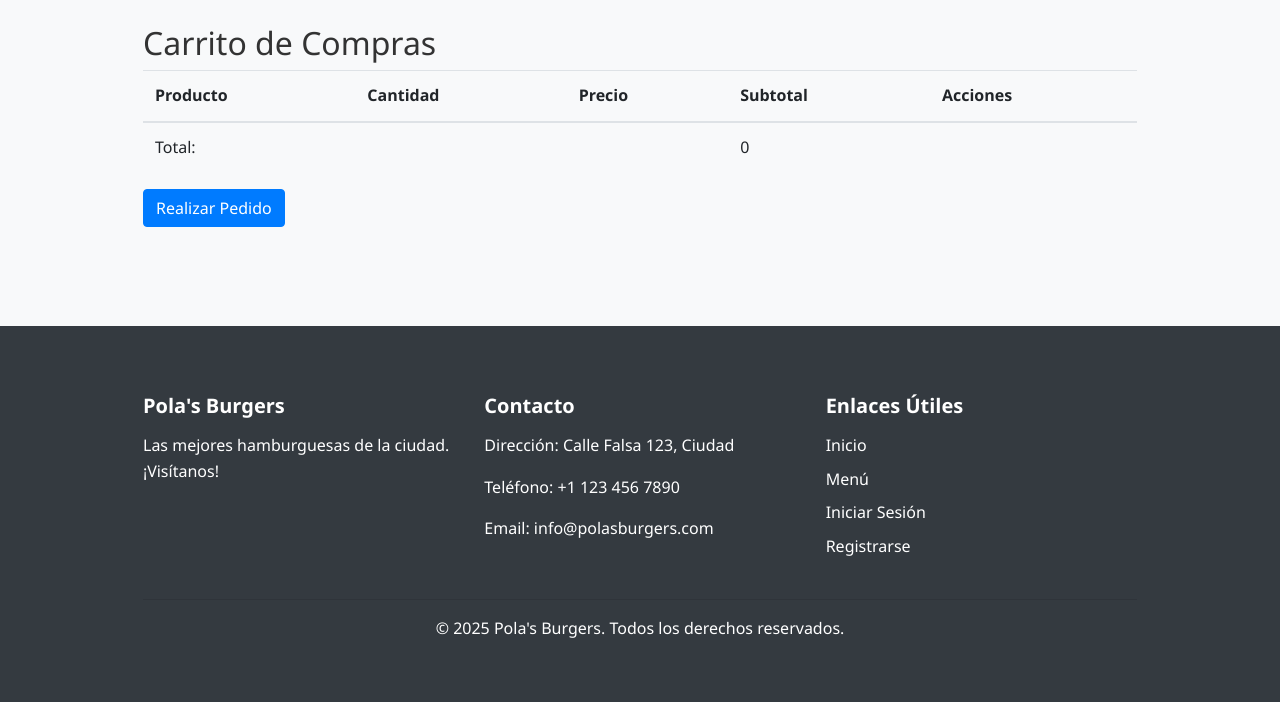
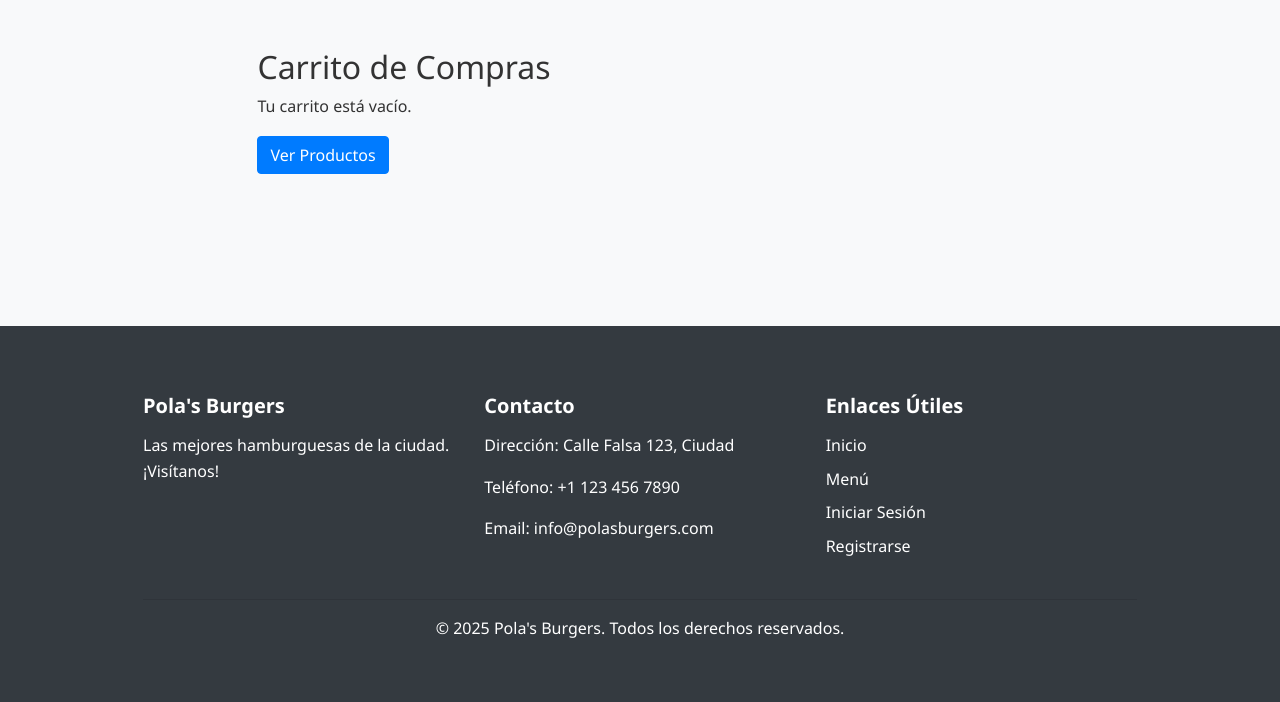
Before and after one commit to CristianMarcus/BurgersPolas, a Django app: page /ver_carrito/ in a window 1280 px wide. Shown: the part 98-800 px from the top of the page. Run offline with Django 5.2, Linux system fonts and the light colour scheme; some libraries are stand-ins or nearby versions.

Commit message:
Actualizar nombres de URL para consistencia; modificar plantillas y formularios para incluir validaciones en dirección y teléfono de clientes anónimos.

```diff
--- a/polasburgers/pedidos/templates/pedidos/carrito.html
+++ b/polasburgers/pedidos/templates/pedidos/carrito.html
@@ -3,13 +3,17 @@
     {% block title %}Carrito de Compras{% endblock %}
 
     {% block content %}
+        <div class="container mt-4">
             <h2>Carrito de Compras</h2>
-    <table class="table">
+
+            {% if productos_carrito %}
+                <div class="table-responsive">
+                    <table class="table table-striped">
                         <thead>
                             <tr>
                                 <th>Producto</th>
                                 <th>Cantidad</th>
-                <th>Precio</th>
+                                <th>Precio Unitario</th>
                                 <th>Subtotal</th>
                                 <th>Acciones</th>
                             </tr>
@@ -18,20 +22,44 @@
                             {% for producto in productos_carrito %}
                                 <tr>
                                     <td>{{ producto.nombre }}</td>
-                    <td>{{ producto.cantidad }}</td>
-                    <td>{{ producto.precio }}</td>
-                    <td>{{ producto.subtotal }}</td>
-                    <td><a href="{% url 'eliminar_del_carrito' producto.id %}" class="btn btn-danger btn-sm">Eliminar</a></td>
+                                    <td>
+                                        <form method="post" action="{% url 'actualizar_cantidad' producto.id %}" class="d-inline-flex align-items-center">
+                                            {% csrf_token %}
+                                            <input type="number" name="cantidad" value="{{ producto.cantidad }}" min="1" class="form-control form-control-sm mr-2" style="width: 70px;">
+                                            <button type="submit" class="btn btn-sm btn-primary">Actualizar</button>
+                                        </form>
+                                    </td>
+                                    <td>${{ producto.precio }}</td>
+                                    <td>${{ producto.subtotal }}</td>
+                                    <td>
+                                        <form method="post" action="{% url 'eliminar_del_carrito' producto.id %}" class="d-inline">
+                                            {% csrf_token %}
+                                            <button type="submit" class="btn btn-sm btn-danger">Eliminar</button>
+                                        </form>
+                                    </td>
                                 </tr>
                             {% endfor %}
                         </tbody>
                         <tfoot>
                             <tr>
-                <td colspan="3">Total:</td>
-                <td>{{ total }}</td>
+                                <td colspan="3" class="text-right"><strong>Total:</strong></td>
+                                <td><strong>${{ total }}</strong></td>
                                 <td></td>
                             </tr>
                         </tfoot>
                     </table>
-    <a href="{% url 'crear_pedido' %}" class="btn btn-primary">Realizar Pedido</a>
+                </div>
+
+                <div class="d-flex justify-content-between align-items-center mt-3">
+                    <form method="post" action="{% url 'vaciar_carrito' %}" class="d-inline">
+                        {% csrf_token %}
+                        <button type="submit" class="btn btn-danger">Vaciar Carrito</button>
+                    </form>
+                    <a href="{% url 'crear_pedido' %}" class="btn btn-success">Realizar Pedido</a>
+                </div>
+            {% else %}
+                <p>Tu carrito está vacío.</p>
+                <a href="{% url 'listar_productos' %}" class="btn btn-primary">Ver Productos</a>
+            {% endif %}
+        </div>
     {% endblock %}
--- a/polasburgers/pedidos/templates/pedidos/detalle_producto.html
+++ b/polasburgers/pedidos/templates/pedidos/detalle_producto.html
@@ -10,7 +10,6 @@
             <h5 class="card-title">{{ producto.nombre }}</h5>
             <p class="card-text">{{ producto.descripcion }}</p>
             <p class="card-text">Precio: ${{ producto.precio }}</p>
-            <a href="{% url 'crear_pedido' %}" class="btn btn-success">Agregar al Pedido</a>
         </div>
     </div>
 {% endblock %}
--- a/polasburgers/pedidos/urls.py
+++ b/polasburgers/pedidos/urls.py
@@ -2,7 +2,7 @@ from django.urls import path
 from . import views
 
 urlpatterns = [
-    path('productos/', views.lista_productos, name='lista_productos'), # cambia pedido/ a productos/
+    path('productos/', views.lista_productos, name='listar_productos'), # cambia pedido/ a productos/
     path('productos/<int:producto_id>/', views.detalle_producto, name='detalle_producto'), #cambia pedido/ a productos/
     path('crear/', views.crear_pedido, name='crear_pedido'), #cambia pedido/crear a crear/
     path('pedidos/', views.listar_pedidos, name='listar_pedidos'), # cambia pedido/ a pedidos/
@@ -11,7 +11,11 @@ urlpatterns = [
     path('agregar/', views.agregar_producto, name='agregar_producto'),
     path('editar/<int:producto_id>/', views.editar_producto, name='editar_producto'),
     path('eliminar/<int:producto_id>/', views.eliminar_producto, name='eliminar_producto'),
-    path('agregar_al_carrito/<int:producto_id>/', views.agregar_al_carrito, name='agregar_al_carrito'),
+
+    path('carrito/agregar/<int:producto_id>/', views.agregar_al_carrito, name='agregar_al_carrito'),
     path('ver_carrito/', views.ver_carrito, name='ver_carrito'),
+    path('carrito/actualizar/<int:producto_id>/', views.actualizar_cantidad, name='actualizar_cantidad'),
+    path('carrito/eliminar/<int:producto_id>/', views.eliminar_del_carrito, name='eliminar_del_carrito'),
     path('eliminar_del_carrito/<int:producto_id>/', views.eliminar_del_carrito, name='eliminar_del_carrito'),
+    path('carrito/vaciar/', views.vaciar_carrito, name='vaciar_carrito'),
 ]
--- a/polasburgers/pedidos/views.py
+++ b/polasburgers/pedidos/views.py
@@ -5,8 +5,9 @@ from django.contrib.auth.decorators import login_required
 from django.contrib import messages
 from django.db.models import Sum
 import uuid
+import pywhatkit  # Importar la librería para WhatsApp
 
-@login_required
+
 def agregar_producto(request):
     if request.method == 'POST':
         form = ProductoForm(request.POST, request.FILES)
@@ -23,7 +24,7 @@ def agregar_producto(request):
         form = ProductoForm()
     return render(request, 'pedidos/agregar_producto.html', {'form': form})
 
-@login_required
+
 def editar_producto(request, producto_id):
     producto = get_object_or_404(Producto, pk=producto_id)
     if request.method == 'POST':
@@ -41,7 +42,7 @@ def editar_producto(request, producto_id):
         form = ProductoForm(instance=producto)
     return render(request, 'pedidos/editar_producto.html', {'form': form, 'producto': producto})
 
-@login_required
+
 def eliminar_producto(request, producto_id):
     producto = get_object_or_404(Producto, pk=producto_id)
     if request.method == 'POST':
@@ -61,36 +62,79 @@ def detalle_producto(request, producto_id):
     producto = get_object_or_404(Producto, pk=producto_id)
     return render(request, 'pedidos/detalle_producto.html', {'producto': producto})
 
-@login_required
+
+
 def crear_pedido(request):
     carrito = request.session.get('carrito', {})
     if not carrito:
         messages.error(request, 'El carrito está vacío. Agrega productos antes de crear un pedido.')
-        return redirect('lista_productos')
+        return redirect('listar_productos')
 
     if request.method == 'POST':
         form = PedidoForm(request.POST)
-        if form.is_valid():
+        cliente_anonimo_form = ClienteAnonimoForm(request.POST)
+        if form.is_valid() and cliente_anonimo_form.is_valid():
+            print("Formularios válidos")  # agregue esto.
             try:
+                cliente_anonimo = cliente_anonimo_form.save()
                 pedido = form.save(commit=False)
-                if request.user.is_authenticated:
-                    pedido.usuario = request.user
+                pedido.cliente_anonimo = cliente_anonimo
                 pedido.save()
 
                 for producto_id, detalles in carrito.items():
                     producto = get_object_or_404(Producto, pk=producto_id)
-                    pedido.productos.add(producto, through_defaults={'cantidad': detalles['cantidad']})
+                    # Agrega esta línea para obtener el precio unitario
+                    precio_unitario = producto.precio
+                    ItemPedido.objects.create(pedido=pedido, producto=producto, cantidad=detalles['cantidad'], precio_unitario=precio_unitario)
 
                 del request.session['carrito']
                 messages.success(request, 'Pedido creado con éxito.')
-                return redirect('listar_pedidos')
+                enviar_mensaje_whatsapp(request, pedido)
+                return redirect('detalle_pedido', pedido_id=pedido.id)
             except Exception as e:
+                print(f"Error al crear el pedido: {e}")  # agregue esto.
                 messages.error(request, f'Error al crear el pedido: {e}')
         else:
+            print(form.errors)  # agregue esto.
+            print(cliente_anonimo_form.errors)  # agregue esto.
             messages.error(request, 'Error en el formulario. Por favor, corrige los errores.')
     else:
         form = PedidoForm()
-    return render(request, 'pedidos/crear_pedido.html', {'form': form})
+        cliente_anonimo_form = ClienteAnonimoForm()
+
+    return render(request, 'pedidos/crear_pedido.html', {'form': form, 'cliente_anonimo_form': cliente_anonimo_form})
+
+def enviar_mensaje_whatsapp(request, pedido):
+    numero_telefono = "+5491126884940"  # Reemplaza con tu número
+    mensaje = f"Nuevo pedido #{pedido.id}:\n"
+    for item in pedido.itempedido_set.all():
+        mensaje += f"- {item.producto.nombre} x {item.cantidad}\n"
+    mensaje += f"Total: ${pedido.itempedido_set.aggregate(total=Sum('producto__precio' * 'cantidad'))['total']}\n"
+    mensaje += f"Cliente: {pedido.cliente_anonimo.nombre} {pedido.cliente_anonimo.apellido}\n"
+    mensaje += f"Teléfono: {pedido.cliente_anonimo.telefono}\n"
+    mensaje += f"Dirección: {pedido.direccion}\n"
+    mensaje += "Pago: Efectivo o Mercado Pago (alias/CBU: pola7188)"  # Agrega tu alias/CBU
+
+    try:
+        pywhatkit.sendwhatmsg_instantly(numero_telefono, mensaje)
+        messages.success(request, "Mensaje de WhatsApp enviado.")
+    except Exception as e:
+        messages.error(request, f"Error al enviar mensaje de WhatsApp: {e}")
+
+
+def actualizar_cantidad(request, producto_id):
+    if request.method == 'POST':
+        cantidad = int(request.POST.get('cantidad'))
+        carrito = request.session.get('carrito', {})
+        if producto_id in carrito:
+            carrito[producto_id]['cantidad'] = cantidad
+            request.session['carrito'] = carrito
+    return redirect('ver_carrito')
+
+def vaciar_carrito(request):
+    if 'carrito' in request.session:
+        del request.session['carrito']
+    return redirect('ver_carrito')
 
 def listar_pedidos(request):
     try:
@@ -145,26 +189,26 @@ def eliminar_pedido(request, pedido_id):
         return redirect('listar_pedidos')
 
 def agregar_al_carrito(request, producto_id):
-    try:
-        producto = get_object_or_404(Producto, pk=producto_id)
-        carrito = request.session.get('carrito', {})
+        try:
+            producto = get_object_or_404(Producto, pk=producto_id)
+            carrito = request.session.get('carrito', {})
 
-        if producto_id in carrito:
-            carrito[producto_id]['cantidad'] += 1
-        else:
-            carrito[producto_id] = {
-                'nombre': producto.nombre,
-                'precio': str(producto.precio),
-                'cantidad': 1,
-            }
+            if producto_id in carrito:
+                carrito[producto_id]['cantidad'] += 1
+            else:
+                carrito[producto_id] = {
+                    'nombre': producto.nombre,
+                    'precio': str(producto.precio),
+                    'cantidad': 1,
+                }
 
-        request.session['carrito'] = carrito
-        messages.success(request, f'{producto.nombre} agregado al carrito.')
-    except Producto.DoesNotExist:
-        messages.error(request, 'El producto no existe.')
-    except Exception as e:
-        messages.error(request, f'Error al agregar el producto al carrito: {e}')
-    return redirect('listar_productos')
+            request.session['carrito'] = carrito
+            messages.success(request, f'{producto.nombre} agregado al carrito.')
+        except Producto.DoesNotExist:
+            messages.error(request, 'El producto no existe.')
+        except Exception as e:
+            messages.error(request, f'Error al agregar el producto al carrito: {e}')
+        return redirect('ver_carrito')
 
 def eliminar_del_carrito(request, producto_id):
         carrito = request.session.get('carrito', {})
@@ -181,22 +225,28 @@ def eliminar_del_carrito(request, producto_id):
         return redirect('ver_carrito')
 
 def ver_carrito(request):
-    try:
-        carrito = request.session.get('carrito', {})
-        productos_carrito = []
-        total = 0
+            try:
+                carrito = request.session.get('carrito', {})
+                productos_carrito = []
+                total = 0
 
-        for producto_id, detalles in carrito.items():
-            subtotal = float(detalles['precio']) * detalles['cantidad']
-            detalles['subtotal'] = subtotal
-            detalles['id'] = producto_id
-            productos_carrito.append(detalles)
-            total += subtotal
+                for producto_id, detalles in carrito.items():
+                    try:
+                        precio = float(detalles['precio'])
+                        subtotal = precio * detalles['cantidad']
+                        detalles['subtotal'] = subtotal
+                        detalles['id'] = producto_id
+                        productos_carrito.append(detalles)
+                        total += subtotal
+                    except ValueError:
+                        print(f"Error: No se pudo convertir el precio '{detalles['precio']}' a un número.")
+                        messages.error(request, f"Error: No se pudo convertir el precio '{detalles['precio']}' a un número.")
 
-        return render(request, 'pedidos/carrito.html', {
-            'productos_carrito': productos_carrito,
-            'total': total
-        })
-    except Exception as e:
-        messages.error(request, f'Error al ver el carrito: {e}')
-        return redirect('listar_productos')
+                return render(request, 'pedidos/carrito.html', {
+                    'productos_carrito': productos_carrito,
+                    'total': total
+                })
+            except Exception as e:
+                print(f"Error en ver_carrito: {e}")
+                messages.error(request, f'Error al ver el carrito: {e}')
+                return redirect('listar_productos')
--- a/polasburgers/templates/footer.html
+++ b/polasburgers/templates/footer.html
@@ -15,7 +15,7 @@
                 <h5>Enlaces Útiles</h5>
                 <ul class="list-unstyled">
                     <li><a href="{% url 'home' %}" class="text-white">Inicio</a></li>
-                    <li><a href="{% url 'lista_productos' %}" class="text-white">Menú</a></li>
+                    <li><a href="{% url 'listar_productos' %}" class="text-white">Menú</a></li>
                     <li><a href="{% url 'login' %}" class="text-white">Iniciar Sesión</a></li>
                     <li><a href="{% url 'register' %}" class="text-white">Registrarse</a></li>
                 </ul>
--- a/polasburgers/templates/header.html
+++ b/polasburgers/templates/header.html
@@ -5,6 +5,6 @@
         <img src="{% static 'img/polasburgers.jpeg' %}" alt="Pola's Burgers" class="img-fluid" style="width: 300px;">
         <h1 class="display-4">¡Bienvenido a Pola's Burgers!</h1>
         <p class="lead">Las mejores hamburguesas de la ciudad, ahora a tu alcance.</p>
-        <a class="btn btn-primary btn-lg" href="{% url 'lista_productos' %}" role="button">Ver Nuestro Menú</a>
+        <a class="btn btn-primary btn-lg" href="{% url 'listar_productos' %}" role="button">Ver Nuestro Menú</a>
     </div>
 </header>
--- a/polasburgers/templates/pedido_ahora_section.html
+++ b/polasburgers/templates/pedido_ahora_section.html
@@ -3,6 +3,6 @@
     <div class="container text-center">
         <h2>¡Haz tu Pedido Ahora!</h2>
         <p>Explora nuestro menú y realiza tu pedido en línea. ¡Te esperamos con el mejor sabor!</p>
-        <a class="btn btn-primary btn-lg" href="{% url 'lista_productos' %}" role="button">Ver Nuestro Menú</a>
+        <a class="btn btn-primary btn-lg" href="{% url 'listar_productos' %}" role="button">Ver Nuestro Menú</a>
     </div>
 </section>
--- a/polasburgers/templates/sidebar.html
+++ b/polasburgers/templates/sidebar.html
@@ -1,6 +1,6 @@
 <div class="sidebar-content">
     <ul class="sidebar-nav">
-        <li><a href="{% url 'lista_productos' %}">Menu</a></li>
+        <li><a href="{% url 'listar_productos' %}">Menu</a></li>
         <li><a href="{% url 'ver_carrito' %}">Carrito de Compras</a></li>
         <li><a href="{% url 'listar_pedidos' %}">Mis Pedidos</a></li>
         </ul>
```
Also changed, not shown: polasburgers/pedidos/forms.py (+44 -3 lines), polasburgers/pedidos/models.py (+5 -4 lines), polasburgers/pedidos/templates/pedidos/crear_pedido.html (+3 -5 lines), polasburgers/pedidos/templates/pedidos/lista_productos.html (+6 -7 lines), polasburgers/pedidos/migrations/0005_remove_clienteanonimo_direccion_and_more.py (added). Lines whose indentation alone changed are shown as unchanged.
